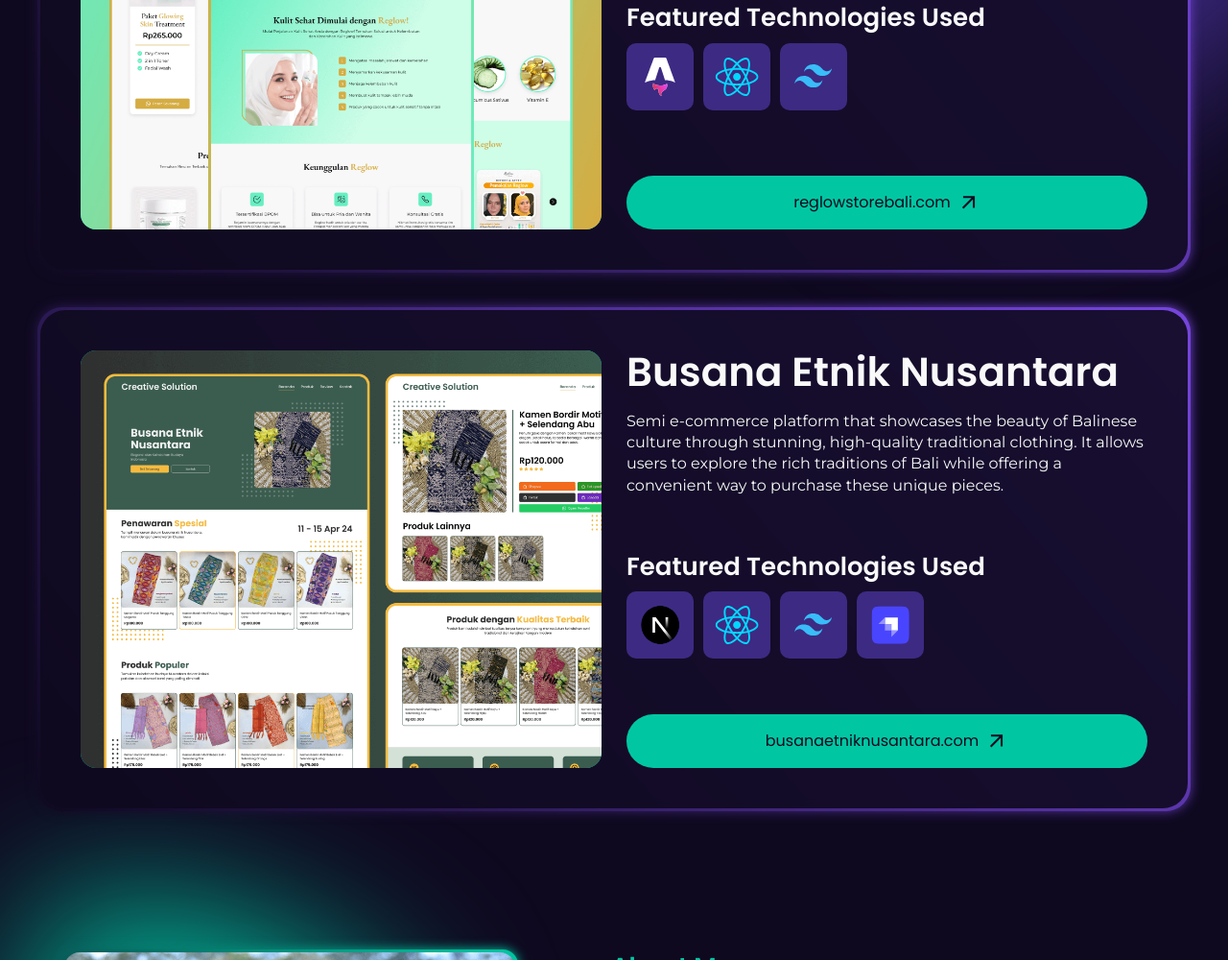
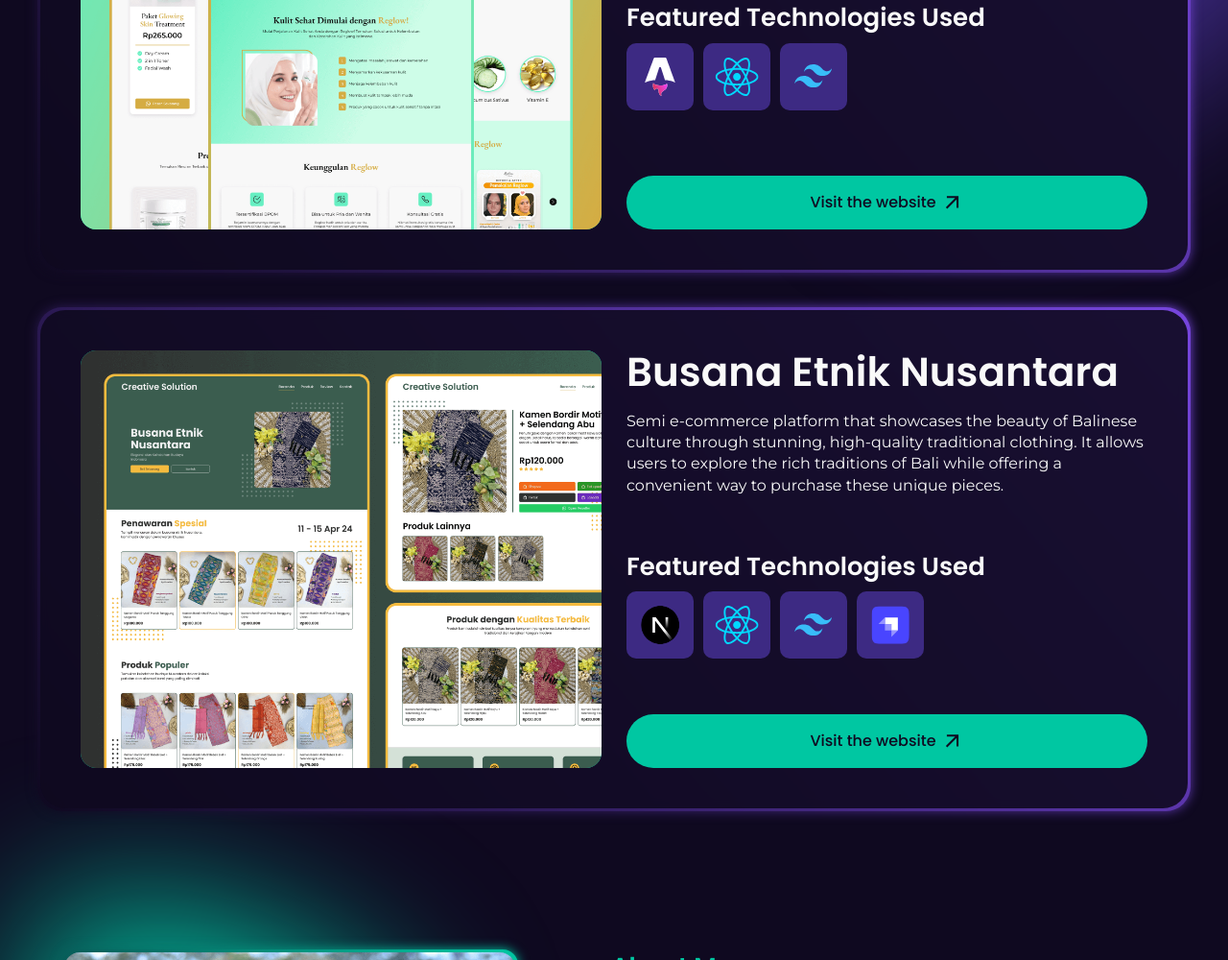
Before and after one commit to danzBraham/danzBraham.github.io, an Astro site: page / in a window 1280 px wide. Shown: the part 1661-2661 px from the top of the page at 96% size. Built offline with nearby package versions, Linux system fonts and the light colour scheme; Astro itself is replaced by a stand-in of ours.

Commit message:
feat: change link's label on Project section

```diff
--- a/src/components/Card/CardProject.astro
+++ b/src/components/Card/CardProject.astro
@@ -12,10 +12,9 @@ interface Props {
     website: string;
   }[];
   link: string;
-  label: string;
 }
 
-const { img, name, description, tech, link, label } = Astro.props;
+const { img, name, description, tech, link } = Astro.props;
 ---
 
 <div
@@ -80,9 +79,9 @@ const { img, name, description, tech, link, label } = Astro.props;
     <a
       href={link}
       target="_blank"
-      class="group flex w-full items-center justify-center gap-[6px] rounded-[42px] bg-accent px-[42px] py-[6px] text-dark backdrop-blur-lg transition-all duration-150 ease-in-out hover:bg-light/10 hover:text-light hover:ring-2 hover:ring-inset hover:ring-accent md:py-[10px]"
+      class="group flex w-full items-center justify-center gap-[4px] rounded-[42px] bg-accent px-[42px] py-[6px] font-medium text-dark backdrop-blur-lg transition-all duration-150 ease-in-out hover:bg-light/10 hover:text-light hover:ring-2 hover:ring-inset hover:ring-accent md:py-[10px]"
     >
-      {label}
+      Visit the website
       <svg
         width="36"
         height="36"
--- a/src/constants/index.tsx
+++ b/src/constants/index.tsx
@@ -119,7 +119,6 @@ export interface Project {
   description: string;
   tech: { name: string; icon: ImageMetadata; website: string }[];
   link: string;
-  label: string;
 }
 
 export const PROJECTS: Project[] = [
@@ -131,7 +130,6 @@ export const PROJECTS: Project[] = [
         the brand's products and benefits effectively.`,
     tech: [TECHNOLOGIES.astro, TECHNOLOGIES.react, TECHNOLOGIES.tailwindcss],
     link: "https://www.reglowstorebali.com/",
-    label: "reglowstorebali.com",
   },
   {
     img: busanaetnikProject,
@@ -144,7 +142,6 @@ export const PROJECTS: Project[] = [
       TECHNOLOGIES.strapi,
     ],
     link: "https://busanaetniknusantara.com/",
-    label: "busanaetniknusantara.com",
   },
 ];
 
```
